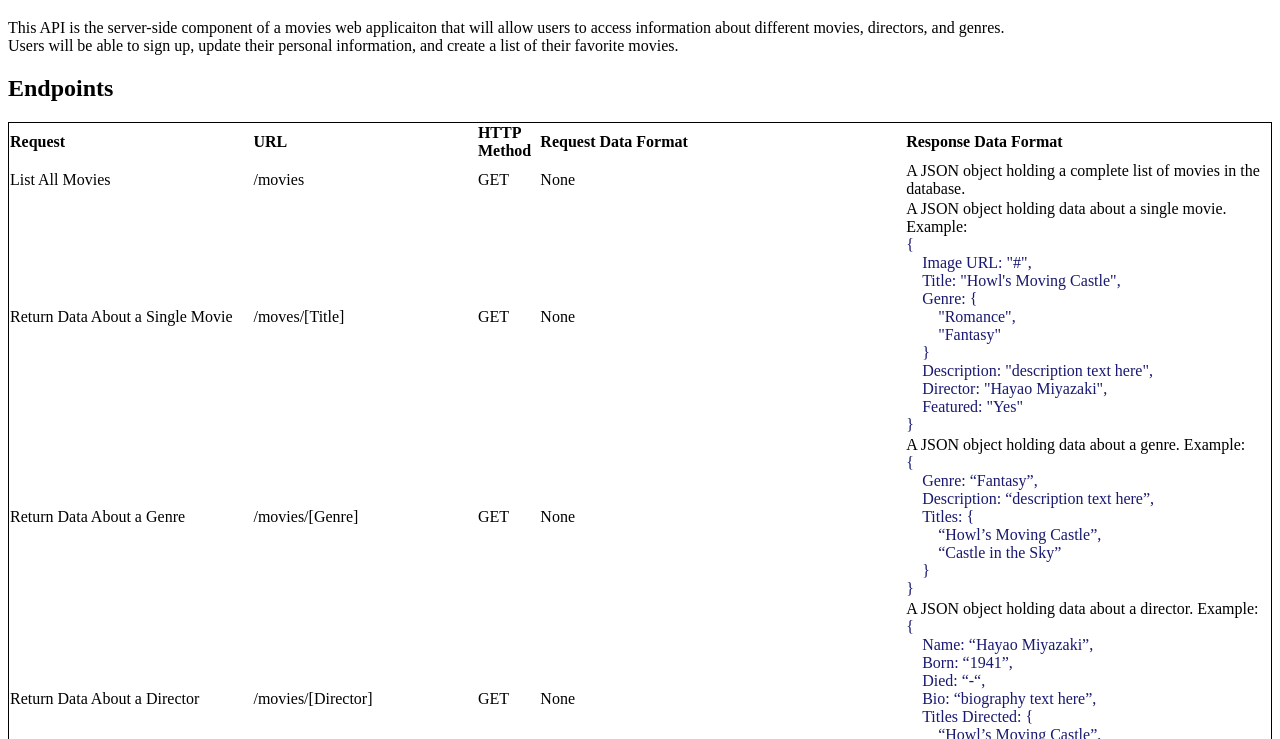
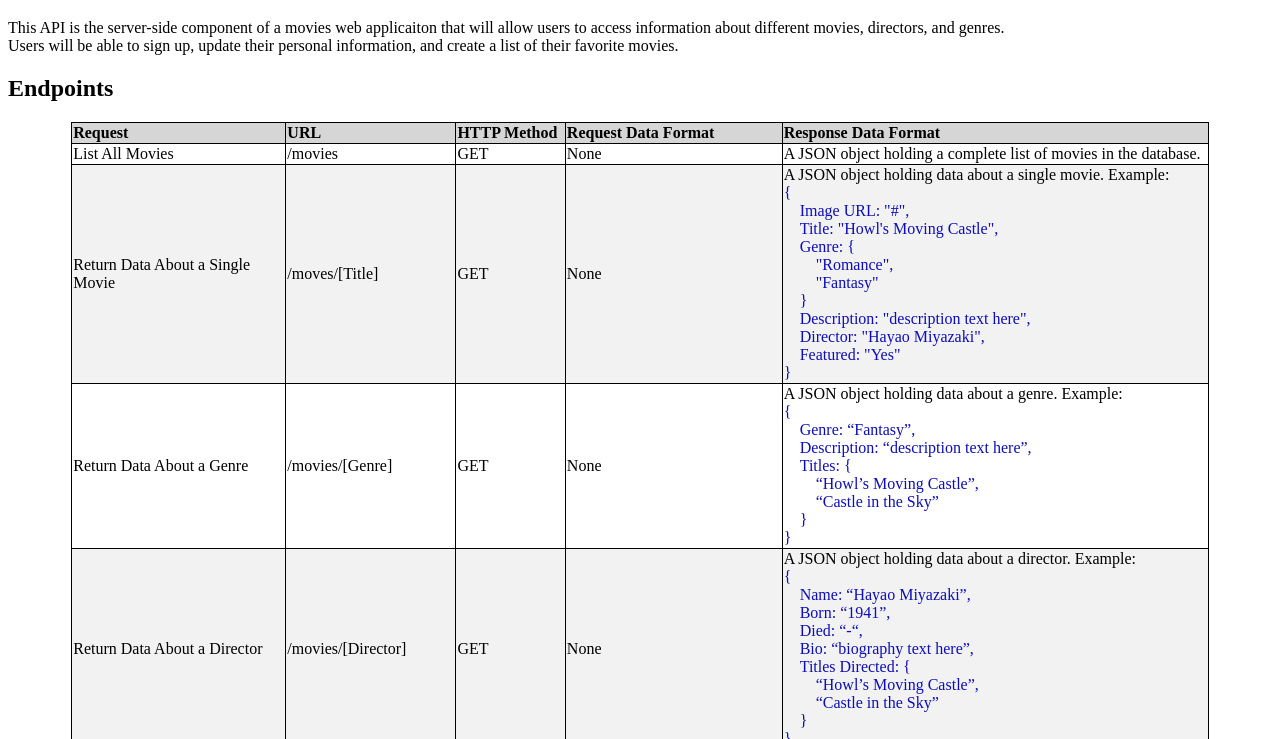
Before and after one commit to kellysdev/movie-api, a website: page public/documentation.html in a window 1280 px wide. Shown: the part 61-800 px from the top of the page. Drawn offline with Linux system fonts and the light colour scheme; files that its build step writes are made by us from their sources.

Commit message:
style endpoints documentation table

```diff
--- a/public/documentation.html
+++ b/public/documentation.html
@@ -4,7 +4,7 @@
     <meta charset="UTF-8">
     <meta name="viewport" content="width=device-width, initial-scale=1.0">
     <title>Document</title>
-    <link rel="stylesheet" href="./styles.css">
+    <link rel="stylesheet" href="/styles.css">
 </head>
 
 <body>
@@ -124,7 +124,7 @@
                 </tr>
                 <tr>
                     <td>Allow Users to Remove a Movie from their List</td>
-                    <td>/users/[Username]/favorites/[Title]</td>
+                    <td>/users/[Username]<br>/favorites/[Title]</td>
                     <td>DELETE</td>
                     <td>None</td>
                     <td>A text message indicating that the user has successfully deleted a movie from their list of favorites.</td>
--- a/styles.css
+++ b/styles.css
@@ -1,28 +1,39 @@
 table {
+    width: 90%;
+    margin-left: auto;
+    margin-right: auto;
+    border-collapse: collapse;
+}
+
+th, td  {
     border: 1px solid;
-    border-collapse: collapse;
+}
+
+tr:nth-child(even){
+    background-color: #f2f2f2;
 }
 
 thead {
     text-align: left;
+    background-color: #d6d6d6;
 }
 
 .request {
     width: 20%;
 }
 
-.url .method{
+.url, .method{
     width: 10%;
 }
 
 .req {
-    width: 30%;
+    width: 20%;
 }
 
 .res {
-    width: 30%;
+    width: 40%;
 }
 
 span {
-    color: midnightblue;
+    color:rgb(14, 14, 184);
 }
```
